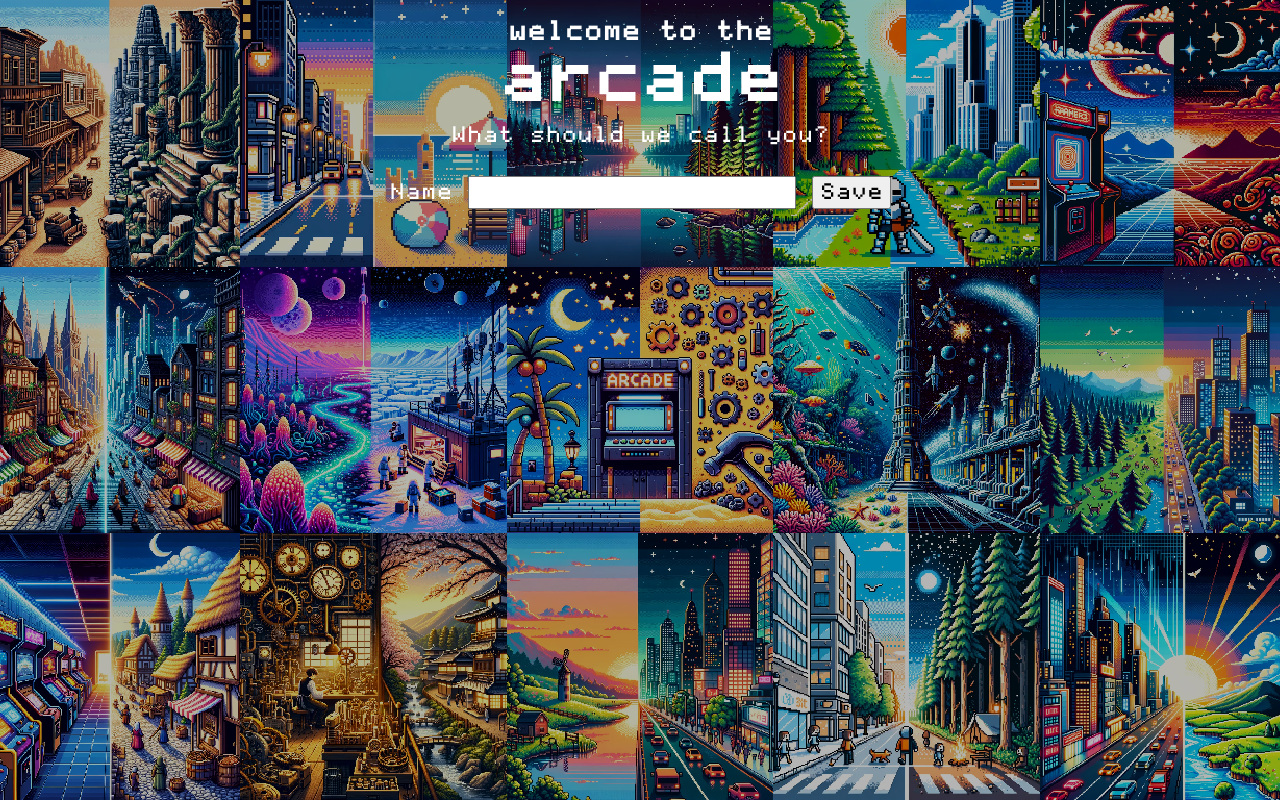
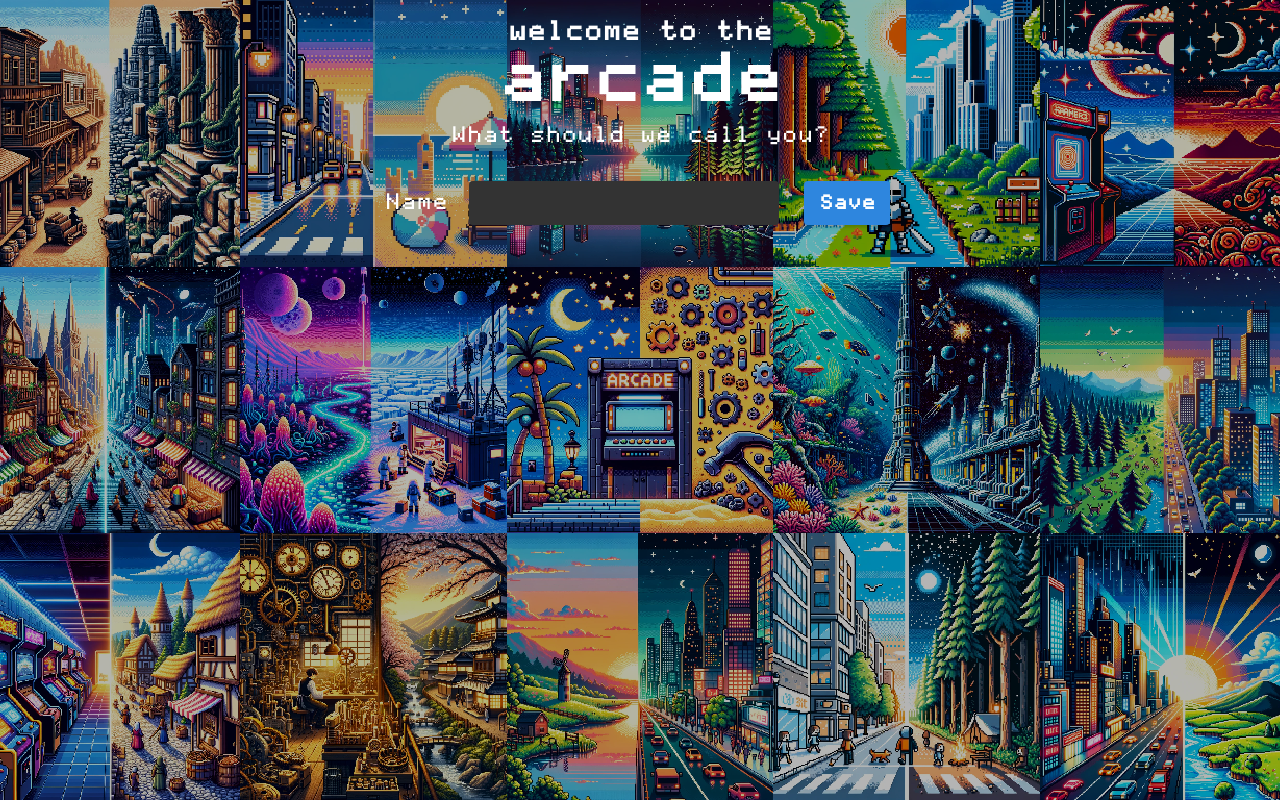
Before and after one commit to andrewmthomas87/arcade, a SvelteKit app: page /name in a window 1280 px wide. Built offline with nearby package versions, Linux system fonts and the light colour scheme.

Commit message:
Add basic styles

```diff
--- a/src/app.css
+++ b/src/app.css
@@ -214,6 +214,45 @@ a {
   font-weight: 500;
 }
 
+input,
+select,
+button {
+  background-color: #333;
+  color: #fff;
+  border: none;
+  padding: 10px 15px;
+  margin: 5px;
+  border-radius: 4px;
+  font-size: 16px;
+}
+
+input:focus,
+select:focus,
+button:focus {
+  outline: none;
+  background-color: #444;
+}
+
+button {
+  background-color: var(--blue500);
+  font-weight: bold;
+  box-shadow: 0 2px 4px rgba(0, 0, 0, 0.2);
+}
+
+button:hover {
+  background-color: var(--blue600);
+  cursor: pointer;
+}
+
+button:focus {
+  background-color: var(--blue400);
+}
+
+input::placeholder,
+select::placeholder {
+  color: #bbb;
+}
+
 @media only screen and (max-width: 1024px) {
   body {
     font-size: 16px;
--- a/src/routes/(player)/game/[gameID]/codenames/Clue.svelte
+++ b/src/routes/(player)/game/[gameID]/codenames/Clue.svelte
@@ -19,6 +19,7 @@
   <h1>You're up</h1>
   <br />
 
+  <section>
     <form action="?/clue" method="POST" use:enhance>
       <label for="clue">Clue</label>
       <input id="clue" type="text" name="clue" />
@@ -34,8 +35,21 @@
 
       <button type="submit">Submit</button>
     </form>
+  </section>
 {:else}
   <h1>Waiting for {state.turn} clue</h1>
 {/if}
 
 <Board board={state.board} covered={state.covered} {isClueGiver} />
+
+<style>
+  section {
+    margin-bottom: 1em;
+  }
+
+  form {
+    display: flex;
+    flex-direction: column;
+    gap: 4px;
+  }
+</style>
--- a/src/routes/(player)/game/[gameID]/codenames/Guess.svelte
+++ b/src/routes/(player)/game/[gameID]/codenames/Guess.svelte
@@ -25,7 +25,7 @@
   <h1>Waiting for {state.turn} guess</h1>
 {/if}
 
-<p>
+<p class="clue">
   Clue: {clue.word}
   {#if clue.count !== null}
     ({clue.count})
@@ -33,6 +33,7 @@
 </p>
 
 {#if isActiveGuesser}
+  <section>
     <form action="?/guess" method="POST" use:enhance>
       <label for="guess">Guess</label>
       <select id="guess" name="guess" value="empty">
@@ -44,10 +45,29 @@
 
       <button type="submit">Submit</button>
     </form>
+    <br />
 
     <form action="?/end-guess" method="POST" use:enhance>
       <button type="submit">End turn</button>
     </form>
+  </section>
 {/if}
 
 <Board board={state.board} covered={state.covered} {isClueGiver} />
+
+<style>
+  p.clue {
+    font-size: 1.5em;
+    margin-bottom: 1em;
+  }
+
+  section {
+    margin-bottom: 1em;
+  }
+
+  form {
+    display: flex;
+    flex-direction: column;
+    gap: 4px;
+  }
+</style>
```
Also changed, not shown: src/routes/(player)/game/[gameID]/codenames/End.svelte (+9 -0 lines), src/routes/(player)/game/[gameID]/codenames/GuessResult.svelte (+15 -1 lines), src/routes/(player)/game/[gameID]/codenames/Result.svelte (+17 -4 lines). Lines whose indentation alone changed are shown as unchanged.
